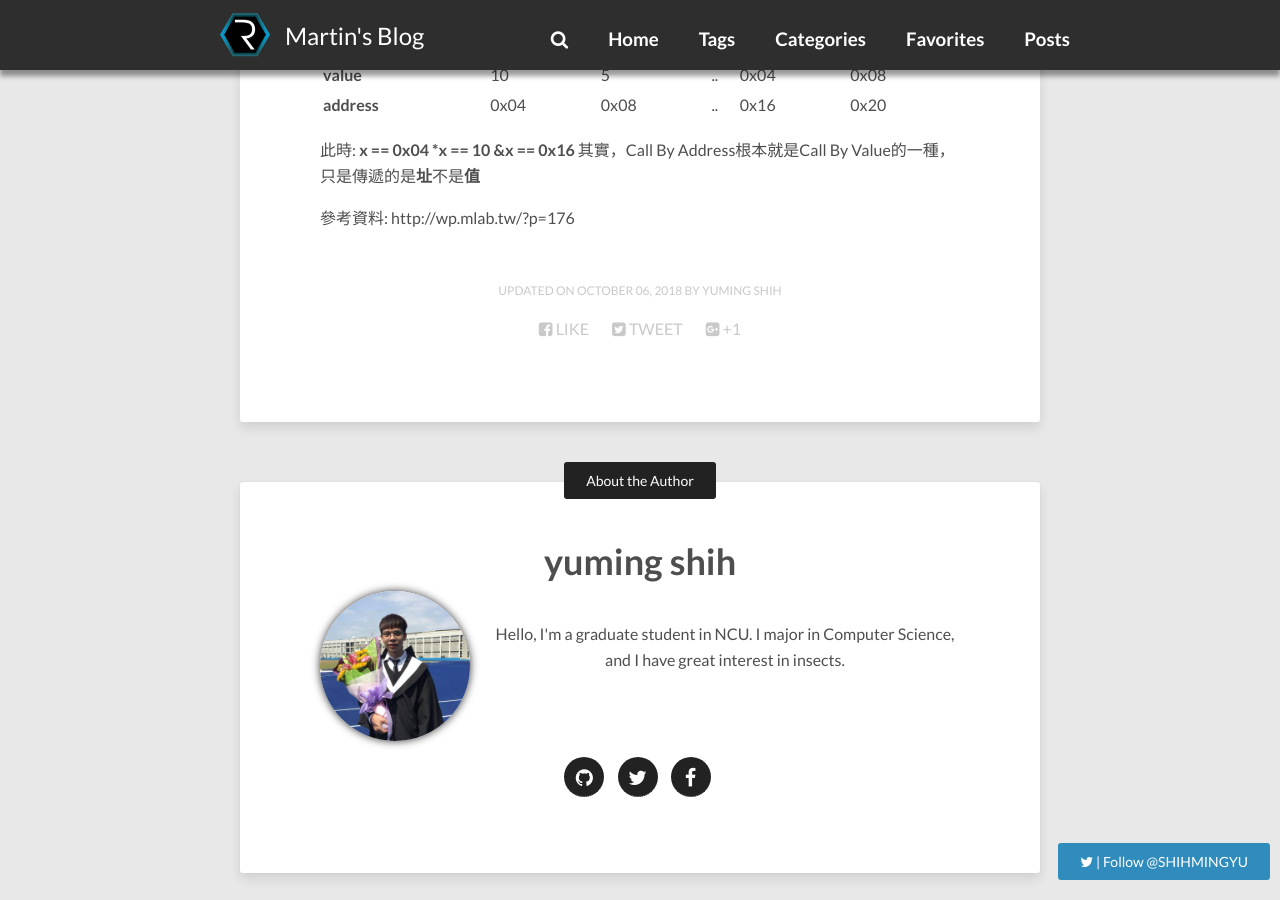
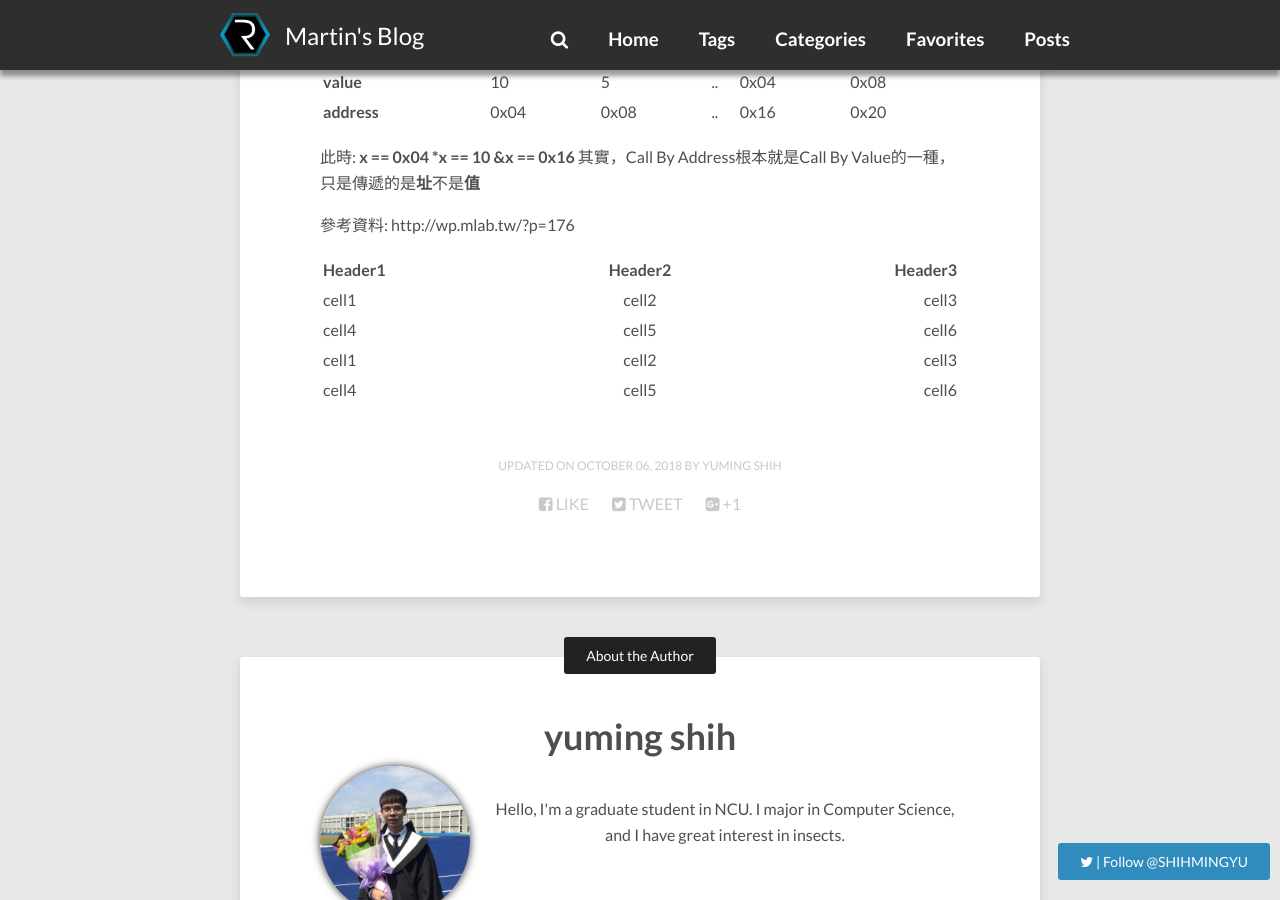
Before and after one commit to aa3710079/blog-old, a Jekyll site: the page built from _posts/2018-10-06-parameter-pass.md, in a window 1280 px wide and 900 px high, scrolled down 3160 px. Built offline with Jekyll 4.4.1, drawn with Linux system fonts in a browser that asks for light colours; nearby versions of some CDN libraries; comment, search, counter and statistics services are not loaded.

Commit message:
Update 2018-10-06-parameter-pass.md

```diff
--- a/_posts/2018-10-06-parameter-pass.md
+++ b/_posts/2018-10-06-parameter-pass.md
@@ -126,8 +126,7 @@
 |            |     a    |     b    |..| x    | y    |
 | ---------- | -------- | -------- |--| ---- | ---- |
 | **value**  | 5        | 10       |..| 0x04 | 0x08 |
-| **address**| 0x04     | 0x08     |..| 0x16 | 0x20
-{: rules="groups"}
+| **address**| 0x04     | 0x08     |..| 0x16 | 0x20 |
 
 &為取址運算子，加在變數前面，可以提取該變數的address
 當呼叫Swap(&a, &b)時，傳遞的是a及b的位址，分別為0x04以及0x08
@@ -152,3 +151,11 @@
 其實，Call By Address根本就是Call By Value的一種，只是傳遞的是**址**不是**值**
 
 參考資料: http://wp.mlab.tw/?p=176
+
+| Header1 | Header2 | Header3 |
+|:--------|:-------:|--------:|
+| cell1   | cell2   | cell3   |
+| cell4   | cell5   | cell6   |
+|----
+| cell1   | cell2   | cell3   |
+| cell4   | cell5   | cell6   |
```
